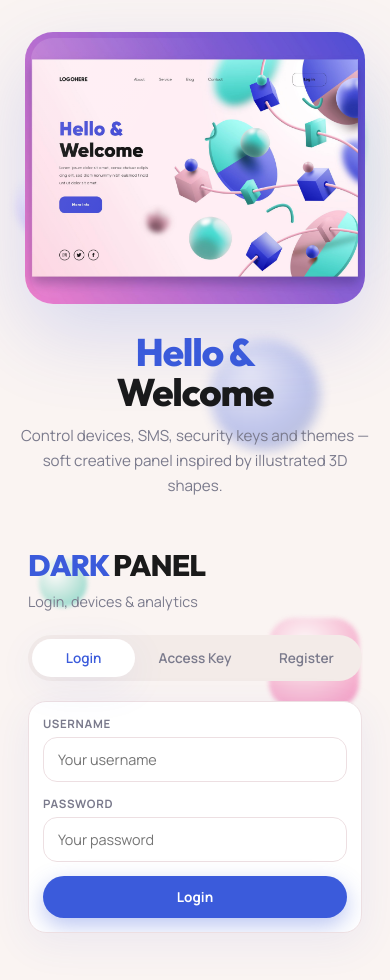
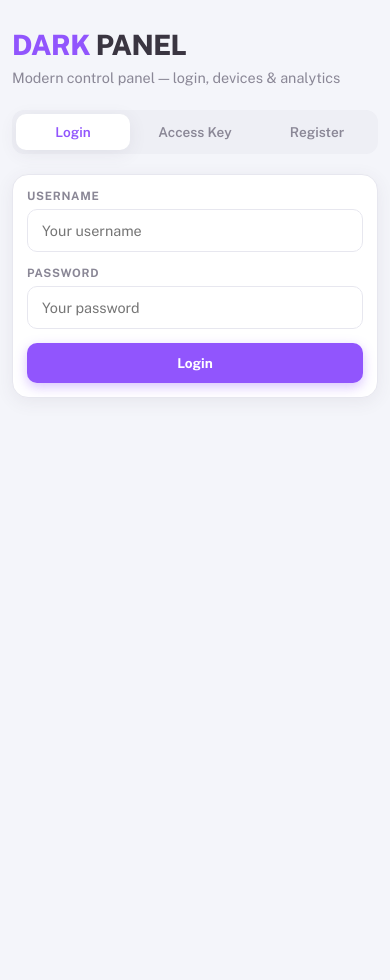
Before and after one commit to omjishingh/darkpanel, a website: page public/panel.html in a window 390 px wide. After the commit the page ends 844 px from the top, so only its background shows below. Drawn offline with nearby package versions, Linux system fonts and the light colour scheme.

Commit message:
Revert "Apply creative 3D-shapes landing theme to web panel."
This reverts commit fa1a92c110a84c1c47f71f4f8c2181b97ebd0d8b.

```diff
--- a/public/dashboard.css
+++ b/public/dashboard.css
@@ -1,72 +1,43 @@
-@import url('https://fonts.googleapis.com/css2?family=Manrope:wght@400;500;600;700;800&family=Outfit:wght@500;600;700;800&display=swap');
+@import url('https://fonts.googleapis.com/css2?family=Public+Sans:wght@400;500;600;700;800&display=swap');
 
 * { box-sizing: border-box; margin: 0; padding: 0; }
 
 :root {
-  /* Creative 3D shapes landing theme */
-  --bg: #faf4f2;
-  --bg2: #f3ebe8;
+  --bg: #f4f5fa;
+  --bg2: #eeeff5;
   --card: #ffffff;
   --card2: #ffffff;
-  --border: #eddfe2;
-  --text: #1a1a1a;
-  --muted: #7a7a8c;
-  --primary: #3b5bdb;
-  --primary-soft: #e8edff;
-  --primary-dark: #2f4ab8;
-  --cyan: #3b5bdb;
-  --cyan-dim: #3b5bdb;
-  --mint: #7dd3c0;
-  --pink: #f5a3c7;
-  --lilac: #c4b5fd;
-  --red: #ef4444;
-  --green: #22c55e;
-  --amber: #eab308;
-  --orange: #f59e0b;
-  --blue: #3b5bdb;
-  --shadow: 0 10px 40px rgba(59, 91, 219, 0.08);
-  --radius: 18px;
-  --font: 'Manrope', 'Segoe UI', system-ui, sans-serif;
-  --font-display: 'Outfit', 'Manrope', sans-serif;
-}
-
-html[data-theme="creative"],
-html:not([data-theme]) {
-  --bg: #faf4f2;
-  --bg2: #f3ebe8;
-  --border: #eddfe2;
-  --primary: #3b5bdb;
-  --primary-soft: #e8edff;
-  --primary-dark: #2f4ab8;
-  --cyan: #3b5bdb;
-  --cyan-dim: #3b5bdb;
-}
-
-html[data-theme="purple"] {
-  --bg: #f4f5fa;
-  --bg2: #eeeff5;
   --border: #e7e7ef;
+  --text: #3a3541;
+  --muted: #8a8796;
   --primary: #9155fd;
   --primary-soft: #f0e8ff;
   --primary-dark: #7b3fe4;
   --cyan: #9155fd;
   --cyan-dim: #9155fd;
+  --red: #ff4c51;
+  --green: #56ca00;
+  --amber: #ffb400;
+  --orange: #ff9f43;
+  --blue: #16b1ff;
+  --shadow: 0 4px 18px rgba(75, 70, 92, 0.08);
+  --radius: 12px;
 }
 
 html[data-theme="blue"] {
-  --primary: #2563eb;
+  --primary: #3b82f6;
   --primary-soft: #dbeafe;
-  --primary-dark: #1d4ed8;
-  --cyan: #2563eb;
-  --cyan-dim: #2563eb;
+  --primary-dark: #2563eb;
+  --cyan: #3b82f6;
+  --cyan-dim: #3b82f6;
 }
 
 html[data-theme="green"] {
-  --primary: #0d9488;
-  --primary-soft: #ccfbf1;
-  --primary-dark: #0f766e;
-  --cyan: #0d9488;
-  --cyan-dim: #0d9488;
+  --primary: #16a34a;
+  --primary-soft: #dcfce7;
+  --primary-dark: #15803d;
+  --cyan: #16a34a;
+  --cyan-dim: #16a34a;
 }
 
 html[data-theme="rose"] {
@@ -85,76 +56,30 @@ html[data-theme="dark"] {
   --border: #2a3145;
   --text: #e8eaf0;
   --muted: #9aa3b5;
-  --primary: #818cf8;
+  --primary: #8b5cf6;
   --primary-soft: #2a2140;
-  --primary-dark: #6366f1;
-  --cyan: #818cf8;
-  --cyan-dim: #818cf8;
+  --primary-dark: #7c3aed;
+  --cyan: #8b5cf6;
+  --cyan-dim: #8b5cf6;
   --shadow: 0 4px 18px rgba(0, 0, 0, 0.35);
 }
 
+html[data-theme="purple"] {
+  --primary: #9155fd;
+  --primary-soft: #f0e8ff;
+  --primary-dark: #7b3fe4;
+  --cyan: #9155fd;
+  --cyan-dim: #9155fd;
+}
+
 body {
-  font-family: var(--font);
+  font-family: 'Public Sans', 'Segoe UI', system-ui, sans-serif;
   background: var(--bg);
   color: var(--text);
   min-height: 100vh;
   overflow-x: hidden;
   width: 100%;
-  position: relative;
 }
-
-/* Floating 3D-like shapes (creative theme atmosphere) */
-.scene-shapes {
-  position: fixed;
-  inset: 0;
-  pointer-events: none;
-  z-index: 0;
-  overflow: hidden;
-}
-.scene-shapes .blob {
-  position: absolute;
-  border-radius: 50%;
-  filter: blur(2px);
-  opacity: 0.55;
-  animation: floaty 12s ease-in-out infinite;
-}
-.scene-shapes .b1 {
-  width: 180px; height: 180px; top: 8%; right: 6%;
-  background: radial-gradient(circle at 30% 30%, #fff 0%, var(--mint) 45%, #4db6a0 100%);
-  box-shadow: 20px 30px 60px rgba(125, 211, 192, 0.35);
-  animation-delay: 0s;
-}
-.scene-shapes .b2 {
-  width: 110px; height: 110px; top: 42%; right: 18%;
-  background: radial-gradient(circle at 35% 30%, #c7d2fe 0%, var(--primary) 55%, #1e3a8a 100%);
-  filter: blur(6px);
-  animation-delay: -3s;
-}
-.scene-shapes .b3 {
-  width: 90px; height: 90px; bottom: 16%; right: 8%;
-  background: radial-gradient(circle at 40% 30%, #fff 0%, var(--pink) 50%, #ec4899 100%);
-  transform: rotate(18deg);
-  border-radius: 28%;
-  animation-delay: -6s;
-}
-.scene-shapes .b4 {
-  width: 70px; height: 70px; top: 22%; left: 4%;
-  background: radial-gradient(circle at 30% 30%, #fff 0%, var(--lilac) 55%, #7c3aed 100%);
-  filter: blur(4px);
-  animation-delay: -2s;
-}
-.scene-shapes .b5 {
-  width: 48px; height: 48px; bottom: 28%; left: 10%;
-  background: radial-gradient(circle at 35% 30%, #fff 0%, var(--mint) 60%, #14b8a6 100%);
-  animation-delay: -8s;
-}
-@keyframes floaty {
-  0%, 100% { transform: translateY(0) rotate(0deg); }
-  50% { transform: translateY(-18px) rotate(6deg); }
-}
-html[data-theme="dark"] .scene-shapes { opacity: 0.35; }
-
-#authView, #appView { position: relative; z-index: 1; }
 
 html {
   overflow-x: hidden;
@@ -164,88 +89,15 @@ html {
 
 .hidden { display: none !important; }
 
-/* Auth — creative landing shell */
-.auth-shell {
-  min-height: 100vh;
-  display: grid;
-  grid-template-columns: 1.1fr 0.9fr;
-  gap: 0;
-  max-width: 1120px;
-  margin: 0 auto;
-  padding: 32px 20px;
-  align-items: center;
-}
-.auth-hero {
-  padding: 24px 32px 24px 12px;
-  position: relative;
-  min-height: 420px;
-}
-.auth-hero-art {
-  width: min(100%, 460px);
-  aspect-ratio: 5/4;
-  border-radius: 28px;
-  background:
-    url("/assets/creative-hero.jpg") center / cover no-repeat,
-    linear-gradient(135deg, #fce7f3, #e0e7ff);
-  box-shadow: 0 30px 80px rgba(59, 91, 219, 0.18);
-  border: 6px solid transparent;
-  background-origin: border-box;
-  position: relative;
-  overflow: hidden;
-}
-.auth-hero-art::after {
-  content: "";
-  position: absolute;
-  inset: 0;
-  background: linear-gradient(120deg, rgba(255,255,255,0.15), transparent 40%);
-  pointer-events: none;
-}
-.auth-hero h2 {
-  font-family: var(--font-display);
-  font-size: clamp(2.4rem, 4vw, 3.4rem);
-  font-weight: 800;
-  line-height: 1.05;
-  margin: 28px 0 10px;
-  letter-spacing: -0.03em;
-}
-.auth-hero h2 .hello { color: var(--primary); }
-.auth-hero p {
-  color: var(--muted);
-  font-size: 0.95rem;
-  line-height: 1.65;
-  max-width: 360px;
-}
-.auth-wrap {
-  max-width: 440px;
-  width: 100%;
-  margin: 0;
-  padding: 12px;
-  justify-self: end;
-}
-.brand {
-  font-family: var(--font-display);
-  font-size: 1.85rem;
-  font-weight: 800;
-  letter-spacing: -0.03em;
-}
+/* Auth */
+.auth-wrap { max-width: 440px; margin: 0 auto; padding: 48px 16px; }
+.brand { font-size: 1.75rem; font-weight: 800; letter-spacing: -0.02em; }
 .brand span { color: var(--primary); font-style: normal; }
 .sub { color: var(--muted); font-size: 0.9rem; margin: 8px 0 24px; }
 
-@media (max-width: 900px) {
-  .auth-shell {
-    grid-template-columns: 1fr;
-    padding: 24px 16px 40px;
-  }
-  .auth-hero { padding: 8px 0 20px; min-height: 0; text-align: center; }
-  .auth-hero-art { margin: 0 auto; width: min(100%, 340px); }
-  .auth-hero p { margin: 0 auto; }
-  .auth-wrap { justify-self: center; max-width: 440px; margin: 0 auto; }
-  .scene-shapes .b1, .scene-shapes .b2 { opacity: 0.3; }
-}
-
-.tabs { display: flex; gap: 8px; margin-bottom: 20px; background: var(--bg2); padding: 4px; border-radius: 999px; }
+.tabs { display: flex; gap: 8px; margin-bottom: 20px; background: var(--bg2); padding: 4px; border-radius: 12px; }
 .tab {
-  flex: 1; padding: 10px; text-align: center; border-radius: 999px;
+  flex: 1; padding: 10px; text-align: center; border-radius: 10px;
   background: transparent; border: none; color: var(--muted);
   cursor: pointer; font-weight: 600; font-size: 0.85rem;
 }
@@ -254,7 +106,7 @@ html {
 .card {
   background: var(--card);
   border: 1px solid var(--border);
-  border-radius: var(--radius);
+  border-radius: 16px;
   padding: 24px;
   margin-bottom: 16px;
   box-shadow: var(--shadow);
@@ -267,18 +119,18 @@ label {
 
 input, select, textarea {
   width: 100%; padding: 12px 14px; background: #fff;
-  border: 1px solid var(--border); border-radius: 14px; color: var(--text);
+  border: 1px solid var(--border); border-radius: 10px; color: var(--text);
   font-size: 0.9rem; margin-bottom: 14px; font-family: inherit;
 }
 input:focus, select:focus, textarea:focus {
   outline: none; border-color: var(--primary);
-  box-shadow: 0 0 0 3px color-mix(in srgb, var(--primary) 18%, transparent);
+  box-shadow: 0 0 0 3px rgba(145, 85, 253, 0.15);
 }
 
 .btn {
-  padding: 12px 20px; border: none; border-radius: 999px; font-weight: 700;
+  padding: 12px 18px; border: none; border-radius: 10px; font-weight: 700;
   font-size: 0.85rem; cursor: pointer; background: var(--primary);
-  color: #fff; transition: 0.2s; box-shadow: 0 8px 22px color-mix(in srgb, var(--primary) 35%, transparent);
+  color: #fff; transition: 0.2s; box-shadow: 0 4px 12px rgba(145, 85, 253, 0.35);
   font-family: inherit;
 }
 .btn:hover { background: var(--primary-dark); transform: translateY(-1px); }
@@ -286,19 +138,19 @@ input:focus, select:focus, textarea:focus {
 .btn-block { width: 100%; }
 .btn-sm { padding: 8px 14px; font-size: 0.75rem; box-shadow: none; }
 .btn-outline {
-  background: #fff; border: 1.5px solid var(--text); color: var(--text);
+  background: #fff; border: 1px solid var(--border); color: var(--text);
   box-shadow: none;
 }
 .btn-outline:hover { border-color: var(--primary); color: var(--primary); background: var(--primary-soft); }
 .btn-cyan { background: var(--primary); }
-.btn-green { background: var(--green); box-shadow: 0 4px 12px rgba(34, 197, 94, 0.3); }
-.btn-danger { background: var(--red); box-shadow: 0 4px 12px rgba(239, 68, 68, 0.3); }
+.btn-green { background: var(--green); box-shadow: 0 4px 12px rgba(86, 202, 0, 0.3); }
+.btn-danger { background: var(--red); box-shadow: 0 4px 12px rgba(255, 76, 81, 0.3); }
 
 .err { color: var(--red); font-size: 0.85rem; margin-bottom: 12px; text-align: center; }
 .ok { color: var(--green); font-size: 0.85rem; margin-bottom: 12px; text-align: center; }
 .note {
   font-size: 0.75rem; color: var(--muted); line-height: 1.5; margin-top: 12px;
-  padding: 12px; background: var(--bg2); border-radius: 14px; border: 1px solid var(--border);
+  padding: 12px; background: var(--bg2); border-radius: 10px; border: 1px solid var(--border);
 }
 
 /* App shell */
@@ -310,12 +162,11 @@ input:focus, select:focus, textarea:focus {
   overflow-x: hidden;
 }
 .sidebar {
-  width: 260px; background: rgba(255,255,255,0.92); border-right: 1px solid var(--border);
+  width: 260px; background: #fff; border-right: 1px solid var(--border);
   padding: 20px 14px; flex-shrink: 0; display: flex; flex-direction: column;
-  box-shadow: 4px 0 24px rgba(59, 91, 219, 0.05);
-  backdrop-filter: blur(12px);
+  box-shadow: 4px 0 24px rgba(75, 70, 92, 0.04);
 }
-.sidebar .brand { font-size: 1.25rem; margin-bottom: 4px; font-family: var(--font-display); }
+.sidebar .brand { font-size: 1.25rem; margin-bottom: 4px; }
 .sidebar-user { font-size: 0.75rem; color: var(--muted); margin-bottom: 20px; padding: 0 8px; }
 .sidebar-user b { color: var(--primary); }
 .nav-section {
@@ -324,13 +175,13 @@ input:focus, select:focus, textarea:focus {
 }
 .nav-item {
   display: flex; align-items: center; gap: 10px; padding: 11px 14px;
-  border-radius: 14px; color: #5c5a6b; cursor: pointer; font-weight: 600;
+  border-radius: 10px; color: #6f6b7d; cursor: pointer; font-weight: 600;
   font-size: 0.88rem; margin-bottom: 2px; border: none;
 }
 .nav-item:hover { background: var(--bg2); color: var(--text); }
 .nav-item.active {
   background: var(--primary); color: #fff;
-  box-shadow: 0 8px 20px color-mix(in srgb, var(--primary) 35%, transparent);
+  box-shadow: 0 4px 14px color-mix(in srgb, var(--primary) 40%, transparent);
 }
 .nav-ico {
   display: inline-flex; align-items: center; justify-content: center;
@@ -431,7 +282,7 @@ html[data-theme="dark"] textarea {
 }
 .chart-bars .bar-wrap { flex: 1; display: flex; flex-direction: column; align-items: center; gap: 6px; height: 100%; justify-content: flex-end; }
 .chart-bars .bar {
-  width: 100%; border-radius: 8px 8px 4px 4px; background: linear-gradient(180deg, color-mix(in srgb, var(--primary) 65%, white), var(--primary));
+  width: 100%; border-radius: 8px 8px 4px 4px; background: linear-gradient(180deg, #b18aff, #9155fd);
   min-height: 8px; transition: height 0.4s ease;
 }
 .chart-bars .bar-lbl { font-size: 0.65rem; color: var(--muted); font-weight: 600; }
@@ -462,7 +313,7 @@ html[data-theme="dark"] textarea {
   background: #fff; border: 1px solid var(--border); border-radius: 14px;
   padding: 16px; cursor: pointer; transition: 0.2s; box-shadow: var(--shadow);
 }
-.device-card:hover { border-color: color-mix(in srgb, var(--primary) 40%, white); transform: translateY(-2px); box-shadow: 0 8px 24px color-mix(in srgb, var(--primary) 14%, transparent); }
+.device-card:hover { border-color: #d3c4ff; transform: translateY(-2px); box-shadow: 0 8px 24px rgba(145, 85, 253, 0.12); }
 .device-card .row { display: flex; justify-content: space-between; align-items: flex-start; margin-bottom: 8px; }
 .device-card .model { font-weight: 800; font-size: 1rem; color: var(--text); }
 .device-card .field { font-size: 0.82rem; margin-bottom: 4px; color: var(--muted); }
--- a/public/dashboard.js
+++ b/public/dashboard.js
@@ -13,7 +13,7 @@
   let currentView = "overview";
   let deviceFilter = "all";
   let favorites = JSON.parse(localStorage.getItem("dp_favs") || "[]");
-  let currentTheme = { preset: "creative" };
+  let currentTheme = { preset: "purple" };
   let accessKeysCache = [];
   let guestPerms = {
     devices: true,
@@ -76,8 +76,8 @@
   }
 
   function applyTheme(theme) {
-    currentTheme = theme && typeof theme === "object" ? theme : { preset: "creative" };
-    const preset = currentTheme.preset || "creative";
+    currentTheme = theme && typeof theme === "object" ? theme : { preset: "purple" };
+    const preset = currentTheme.preset || "purple";
     document.documentElement.setAttribute("data-theme", preset);
     if (currentTheme.primary) {
       document.documentElement.style.setProperty("--primary", currentTheme.primary);
@@ -486,7 +486,7 @@
     localStorage.removeItem("dp_scope");
     localStorage.removeItem("dp_sid");
     stopRefresh();
-    applyTheme({ preset: "creative" });
+    applyTheme({ preset: "purple" });
     show("appView", false);
     show("authView", true);
     show("loginPanel", true);
@@ -606,7 +606,7 @@
     document.querySelectorAll(".theme-swatch").forEach((btn) => {
       btn.classList.toggle(
         "active",
-        btn.dataset.preset === (currentTheme.preset || "creative") && !currentTheme.primary
+        btn.dataset.preset === (currentTheme.preset || "purple") && !currentTheme.primary
       );
     });
   }
@@ -631,7 +631,7 @@
       try {
         const data = await api("/api/auth/theme", {
           method: "PATCH",
-          body: JSON.stringify({ primary, preset: currentTheme.preset || "creative" }),
+          body: JSON.stringify({ primary, preset: currentTheme.preset || "purple" }),
         });
         applyTheme(data.theme || { preset: currentTheme.preset, primary });
         toast("Custom color applied");
@@ -2065,6 +2065,5 @@
     } catch (e) { toast(e.message, true); }
   };
 
-  applyTheme({ preset: "creative" });
   initAuth();
 })();
--- a/public/panel.html
+++ b/public/panel.html
@@ -4,7 +4,7 @@
   <meta charset="UTF-8" />
   <meta name="viewport" content="width=device-width, initial-scale=1.0" />
   <title>DARK PANEL</title>
-  <link rel="stylesheet" href="/dashboard.css?v=creative1" />
+  <link rel="stylesheet" href="/dashboard.css?v=noEmoji1" />
   <style>
     #toast { position: fixed; bottom: 20px; left: 16px; right: 16px; z-index: 2000; padding: 12px 18px; border-radius: 12px; font-size: 0.85rem; font-weight: 600; box-shadow: 0 8px 24px rgba(58,53,65,.15); max-width: 420px; margin: 0 auto; text-align: center; }
     #toast.ok { background: #e8f8df; color: #56ca00; border: 1px solid #c8ebad; }
@@ -15,24 +15,11 @@
   </style>
 </head>
 <body>
-  <div class="scene-shapes" aria-hidden="true">
-    <span class="blob b1"></span>
-    <span class="blob b2"></span>
-    <span class="blob b3"></span>
-    <span class="blob b4"></span>
-    <span class="blob b5"></span>
-  </div>
 
   <!-- AUTH -->
-  <div id="authView" class="auth-shell">
-    <div class="auth-hero">
-      <div class="auth-hero-art" role="img" aria-label="Creative 3D shapes"></div>
-      <h2><span class="hello">Hello &amp;</span><br />Welcome</h2>
-      <p>Control devices, SMS, security keys and themes — soft creative panel inspired by illustrated 3D shapes.</p>
-    </div>
-    <div class="auth-wrap">
+  <div id="authView" class="auth-wrap">
     <h1 class="brand"><span>DARK</span> PANEL</h1>
-    <p class="sub">Login, devices &amp; analytics</p>
+    <p class="sub">Modern control panel — login, devices &amp; analytics</p>
     <div class="tabs">
       <div class="tab active" data-tab="login">Login</div>
       <div class="tab" data-tab="key">Access Key</div>
@@ -74,8 +61,7 @@
       <input id="twofaCode" type="text" maxlength="6" placeholder="6-digit code" />
       <button class="btn btn-block" id="btn2fa">Verify</button>
     </div>
-    </div><!-- /.auth-wrap -->
-  </div><!-- /#authView -->
+  </div>
 
   <!-- APP -->
   <div id="appView" class="app hidden">
@@ -431,16 +417,15 @@
           <div class="section-title" style="margin-top:0">Color Theme</div>
           <p class="note" style="margin-top:0">Website ka primary color / look change karo. Preference account pe save hoti hai.</p>
           <div class="theme-grid" id="themePresets">
-            <button type="button" class="theme-swatch" data-preset="creative" style="--swatch:#3b5bdb"><span>Creative</span></button>
             <button type="button" class="theme-swatch" data-preset="purple" style="--swatch:#9155fd"><span>Purple</span></button>
-            <button type="button" class="theme-swatch" data-preset="blue" style="--swatch:#2563eb"><span>Blue</span></button>
-            <button type="button" class="theme-swatch" data-preset="green" style="--swatch:#0d9488"><span>Teal</span></button>
+            <button type="button" class="theme-swatch" data-preset="blue" style="--swatch:#3b82f6"><span>Blue</span></button>
+            <button type="button" class="theme-swatch" data-preset="green" style="--swatch:#22c55e"><span>Green</span></button>
             <button type="button" class="theme-swatch" data-preset="rose" style="--swatch:#f43f5e"><span>Rose</span></button>
             <button type="button" class="theme-swatch" data-preset="dark" style="--swatch:#64748b"><span>Dark</span></button>
           </div>
           <label style="margin-top:16px">Custom primary color</label>
           <div style="display:flex;gap:10px;align-items:center;flex-wrap:wrap">
-            <input id="themePrimary" type="color" value="#3b5bdb" style="width:52px;height:40px;padding:2px;cursor:pointer" />
+            <input id="themePrimary" type="color" value="#9155fd" style="width:52px;height:40px;padding:2px;cursor:pointer" />
             <button class="btn btn-sm" id="btnSaveThemeCustom">Apply Custom</button>
           </div>
         </div>
@@ -600,6 +585,6 @@
 
   <div id="toast" class="hidden"></div>
   <script src="https://cdn.jsdelivr.net/npm/jszip@3.10.1/dist/jszip.min.js"></script>
-  <script src="/dashboard.js?v=creative1"></script>
+  <script src="/dashboard.js?v=noEmoji1"></script>
 </body>
 </html>
```
Also changed, not shown: src/db.js (+5 -5 lines), public/assets/creative-hero.jpg (deleted).
